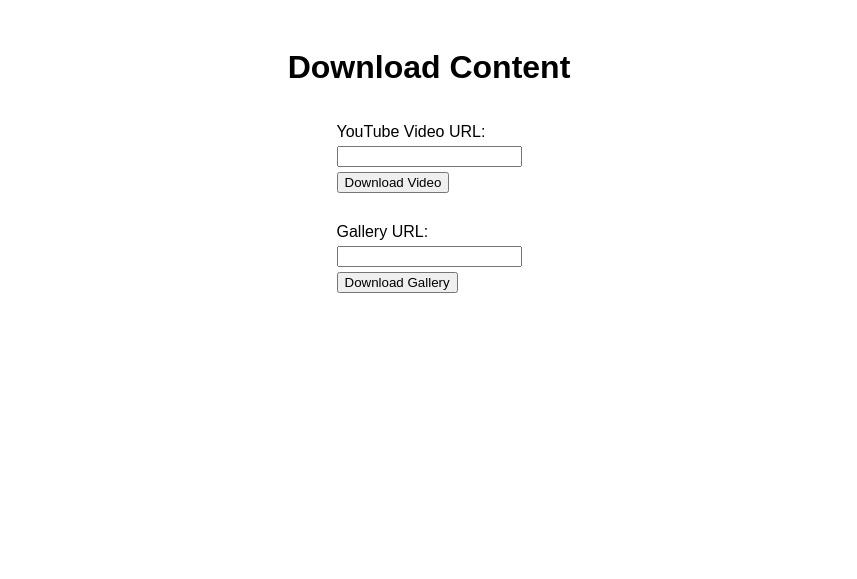
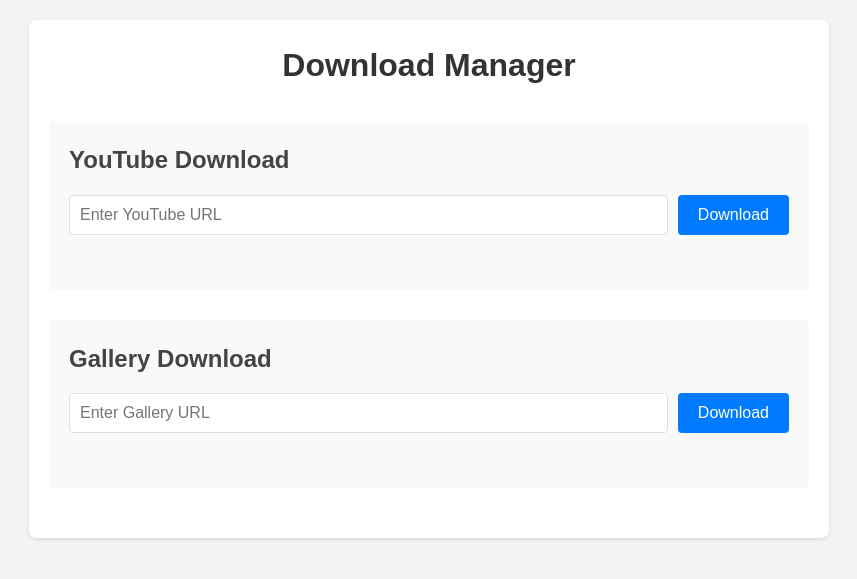
Before and after one commit to RenX86/PyDonwloader, a Flask app: page / in a window 1280 px wide. Shown: the top 579 px of the page, without its empty margins (211-1068 px from the left). Run offline with Flask 3, Linux system fonts and the light colour scheme.

Commit message:
Yt working

```diff
--- a/website/routes.py
+++ b/website/routes.py
@@ -1,31 +1,29 @@
 from flask import Blueprint, request, jsonify, render_template, redirect, url_for
-from .services import yt, gallery
-
+from .services.yt import download_youtube
+from .services.gallery import download_gallery
 
 links = Blueprint('links', __name__)
 
 @links.route("/")
 def index():
-    return render_template("index.html")
+    return render_template('index.html')
 
-@links.route('/home')
-def home():
-    return  "<h1> HOME </h1>"
+@links.route('/download-youtube', methods=['POST'])
+def youtube_downloader():  # Fixed function name
+    data = request.get_json()
+    url = data.get('url')
+    try:
+        result = download_youtube(url)
+        return jsonify({'status': 'success', 'message': result})
+    except Exception as e:
+        return jsonify({'status': 'error', 'message': str(e)}), 400
 
-@links.route("/yt-dlp", methods=["POST, GET"])
-def download_video():
-    url = request.form.get("url")
-    if not url:
-        return redirect(url_for("main.index"))
-
-    result = yt.download_video({"url": url})
-    return jsonify({"result": result})
-
-@links.route("/gallery-dl", methods=["POST,GET"])
-def download_gallery():
-    url = request.form.get("url")
-    if not url:
-        return redirect(url_for("main.index"))
-
-    result = gallery.download_gallery({"url": url})
-    return jsonify({"result": result})
+@links.route('/download-gallery', methods=['POST'])
+def gallery_downloader():
+    data = request.get_json()
+    url = data.get('url')
+    try:
+        result = download_gallery(url)
+        return jsonify({'status': 'success', 'message': result})
+    except Exception as e:
+        return jsonify({'status': 'error', 'message': str(e)}), 400
--- a/website/static/style.css
+++ b/website/static/style.css
@@ -1,16 +1,84 @@
+* {
+    margin: 0;
+    padding: 0;
+    box-sizing: border-box;
+}
+
 body {
     font-family: Arial, sans-serif;
-    display: flex;
-    flex-direction: column;
-    align-items: center;
+    line-height: 1.6;
+    background-color: #f4f4f4;
     padding: 20px;
 }
 
-form {
-    margin: 10px 0;
+.container {
+    max-width: 800px;
+    margin: 0 auto;
+    background-color: white;
+    padding: 20px;
+    border-radius: 8px;
+    box-shadow: 0 2px 4px rgba(0, 0, 0, 0.1);
 }
 
-label, input, button {
-    display: block;
-    margin: 5px 0;
+h1 {
+    text-align: center;
+    color: #333;
+    margin-bottom: 30px;
 }
+
+h2 {
+    color: #444;
+    margin-bottom: 15px;
+}
+
+.download-section {
+    margin-bottom: 30px;
+    padding: 20px;
+    background-color: #f9f9f9;
+    border-radius: 4px;
+}
+
+.input-group {
+    display: flex;
+    gap: 10px;
+    margin-bottom: 15px;
+}
+
+input[type="text"] {
+    flex: 1;
+    padding: 10px;
+    border: 1px solid #ddd;
+    border-radius: 4px;
+    font-size: 16px;
+}
+
+button {
+    padding: 10px 20px;
+    background-color: #007bff;
+    color: white;
+    border: none;
+    border-radius: 4px;
+    cursor: pointer;
+    font-size: 16px;
+    transition: background-color 0.3s;
+}
+
+button:hover {
+    background-color: #0056b3;
+}
+
+.status {
+    padding: 10px;
+    border-radius: 4px;
+    margin-top: 10px;
+}
+
+.status.success {
+    background-color: #d4edda;
+    color: #155724;
+}
+
+.status.error {
+    background-color: #f8d7da;
+    color: #721c24;
+}
--- a/website/templates/index.html
+++ b/website/templates/index.html
@@ -3,22 +3,86 @@
 <head>
     <meta charset="UTF-8">
     <meta name="viewport" content="width=device-width, initial-scale=1.0">
-    <title>Downloader</title>
+    <title>Download Manager</title>
     <link rel="stylesheet" href="{{ url_for('static', filename='style.css') }}">
 </head>
 <body>
-    <h1>Download Content</h1>
+    <div class="container">
+        <h1>Download Manager</h1>
 
-    <form action="/yt-dlp" method="POST,GET">
-        <label for="yt_url">YouTube Video URL:</label>
-        <input type="text" id="yt_url" name="url" required>
-        <button type="submit">Download Video</button>
-    </form>
+        <div class="download-section">
+            <h2>YouTube Download</h2>
+            <div class="input-group">
+                <input type="text" id="youtube-url" placeholder="Enter YouTube URL">
+                <button onclick="downloadYouTube()">Download</button>
+            </div>
+            <div id="youtube-status" class="status"></div>
+        </div>
 
-    <form action="/gallery-dl" method="POST,GET">
-        <label for="gallery_url">Gallery URL:</label>
-        <input type="text" id="gallery_url" name="url" required>
-        <button type="submit">Download Gallery</button>
-    </form>
+        <div class="download-section">
+            <h2>Gallery Download</h2>
+            <div class="input-group">
+                <input type="text" id="gallery-url" placeholder="Enter Gallery URL">
+                <button onclick="downloadGallery()">Download</button>
+            </div>
+            <div id="gallery-status" class="status"></div>
+        </div>
+    </div>
+
+    <script>
+        async function downloadYouTube() {
+            const url = document.getElementById('youtube-url').value;
+            const statusElement = document.getElementById('youtube-status');
+
+            try {
+                statusElement.textContent = 'Downloading...';
+                const response = await fetch('/download-youtube', {
+                    method: 'POST',
+                    headers: {
+                        'Content-Type': 'application/json',
+                    },
+                    body: JSON.stringify({ url }),
+                });
+
+                const data = await response.json();
+                if (response.ok) {
+                    statusElement.textContent = data.message;
+                    statusElement.className = 'status success';
+                } else {
+                    throw new Error(data.message);
+                }
+            } catch (error) {
+                statusElement.textContent = `Error: ${error.message}`;
+                statusElement.className = 'status error';
+            }
+        }
+
+        async function downloadGallery() {
+            const url = document.getElementById('gallery-url').value;
+            const statusElement = document.getElementById('gallery-status');
+
+            try {
+                statusElement.textContent = 'Downloading...';
+                const response = await fetch('/download-gallery', {
+                    method: 'POST',
+                    headers: {
+                        'Content-Type': 'application/json',
+                    },
+                    body: JSON.stringify({ url }),
+                });
+
+                const data = await response.json();
+                if (response.ok) {
+                    statusElement.textContent = data.message;
+                    statusElement.className = 'status success';
+                } else {
+                    throw new Error(data.message);
+                }
+            } catch (error) {
+                statusElement.textContent = `Error: ${error.message}`;
+                statusElement.className = 'status error';
+            }
+        }
+    </script>
 </body>
 </html>
```
Also changed, not shown: website/services/gallery.py (+34 -6 lines), website/services/yt.py (+32 -8 lines).
